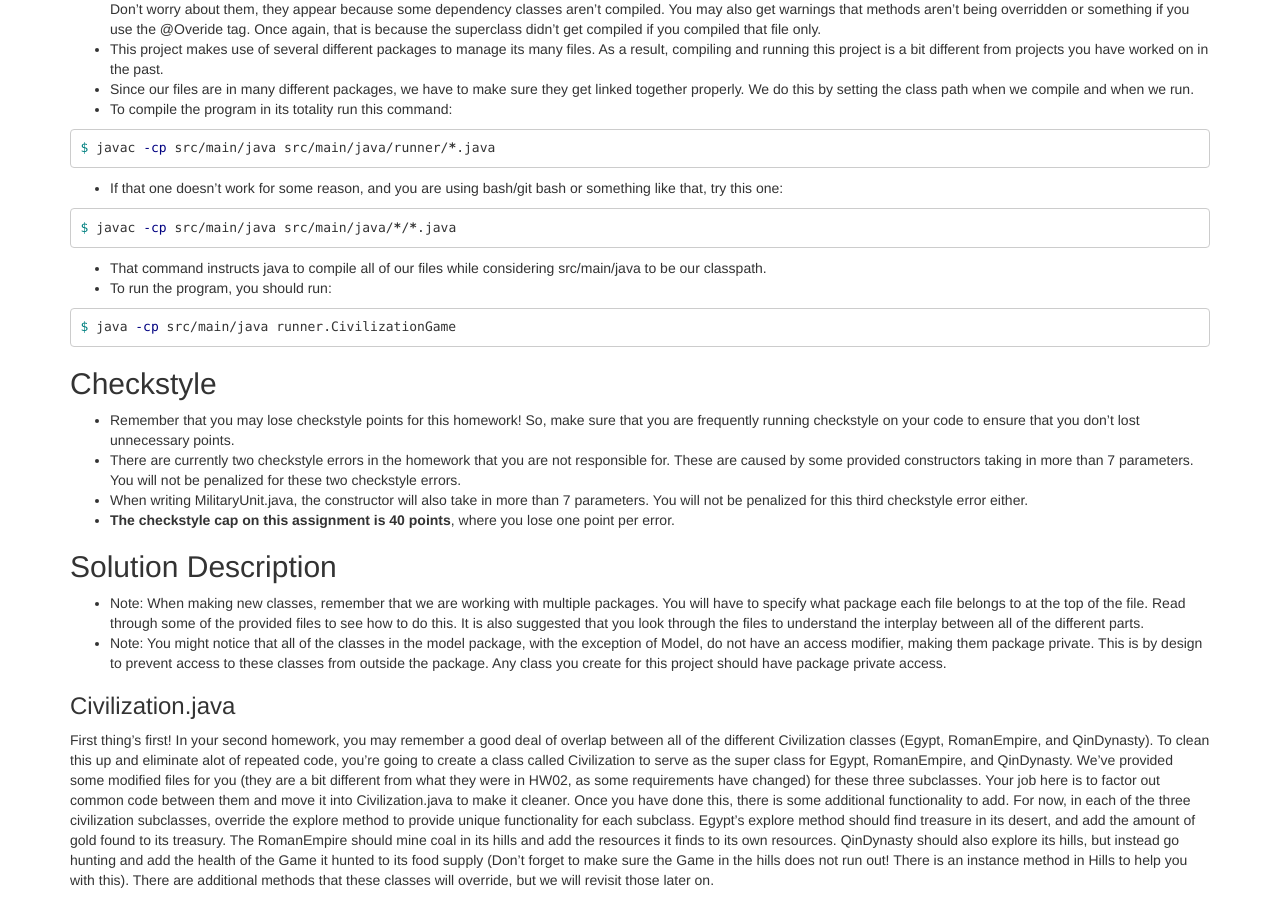
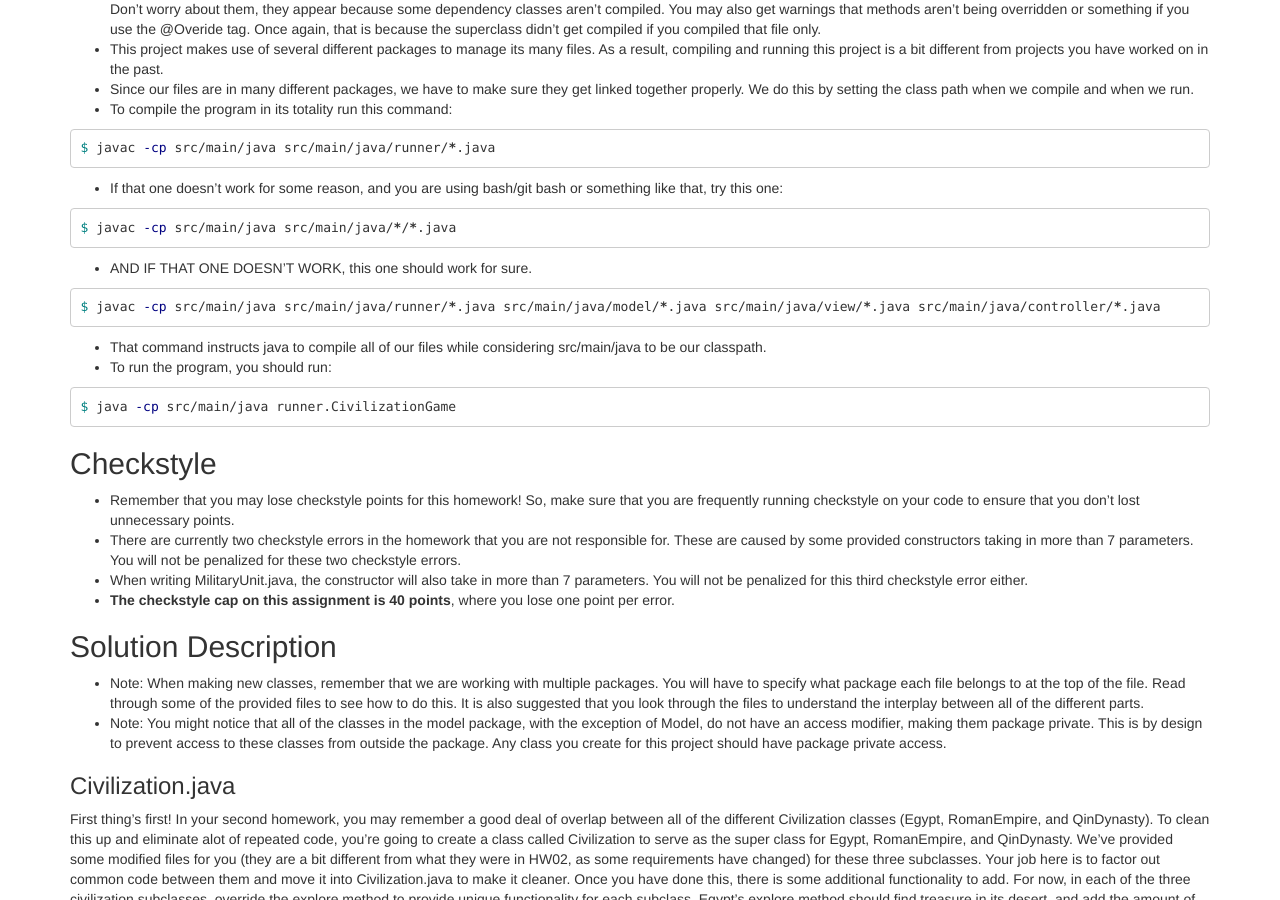
Before and after one commit to cs1331/cs1331.github.io.old, a Jekyll site: the page built from fall2016/hw3/hw3.md, in a window 1280 px wide and 900 px high, scrolled down 843 px. Built offline with Jekyll 4.4.1, drawn with Linux system fonts in a browser that asks for light colours; nearby versions of some CDN libraries.

Commit message:
added catch all compilation command in case people are really having issues

````diff
--- a/fall2016/hw3/hw3.md
+++ b/fall2016/hw3/hw3.md
@@ -45,6 +45,12 @@ $ javac -cp src/main/java src/main/java/runner/*.java
 
 ```bash
 $ javac -cp src/main/java src/main/java/*/*.java
+```
+
+* AND IF THAT ONE DOESN'T WORK, this one should work for sure.
+
+```bash
+$ javac -cp src/main/java src/main/java/runner/*.java src/main/java/model/*.java src/main/java/view/*.java src/main/java/controller/*.java
 ```
 
 * That command instructs java to compile all of our files while considering src/main/java to be our classpath.
````
